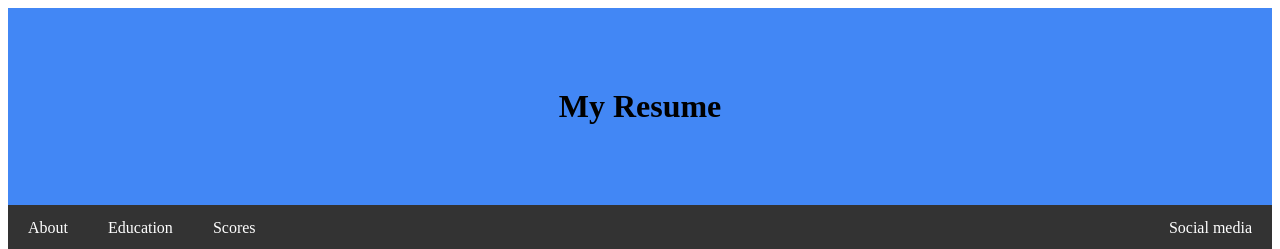
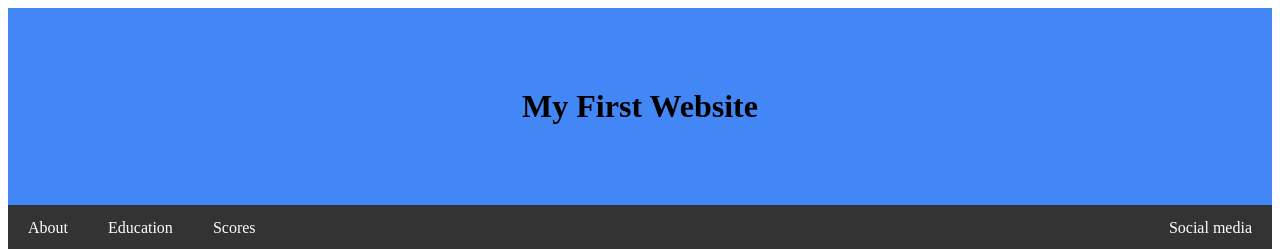
Before and after one commit to PhuLucas/PhuLucas.github.io, a plain HTML site: page index.html in a window 1280 px wide. Shown: the top 249 px of the page. Drawn offline with Linux system fonts and the light colour scheme.

Commit message:
Update index.html

```diff
--- a/index.html
+++ b/index.html
@@ -9,7 +9,7 @@
     <link rel="stylesheet" href="css/style.css"/>
     <title>Phu Lucas Resume</title>
 </head>
-    <h1 id="menu_text">My Resume</h1>
+    <h1 id="menu_text">My First Website</h1>
 
     <nav>
         <a href="#contact" class="menu_left">About</a>
```
